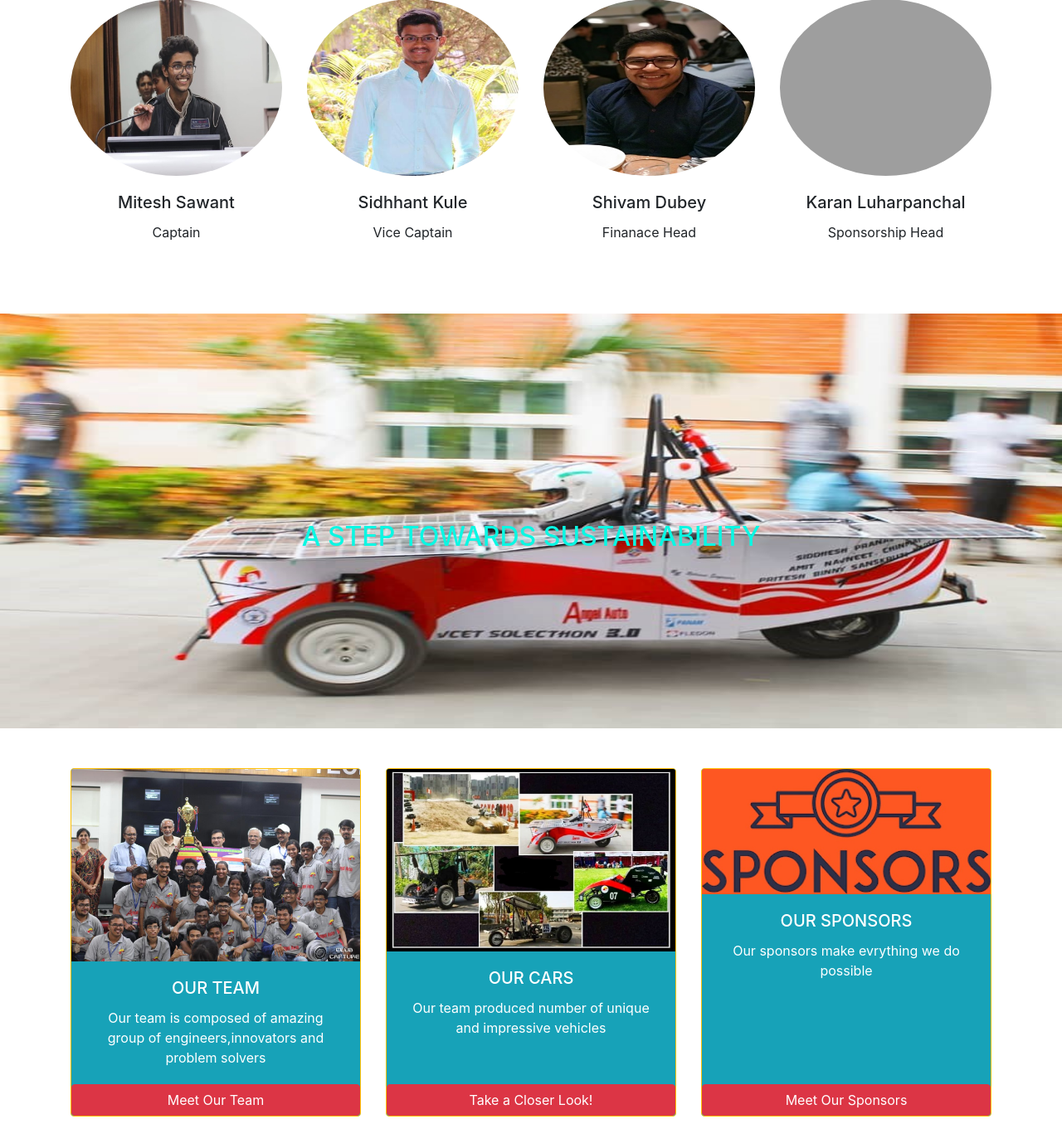
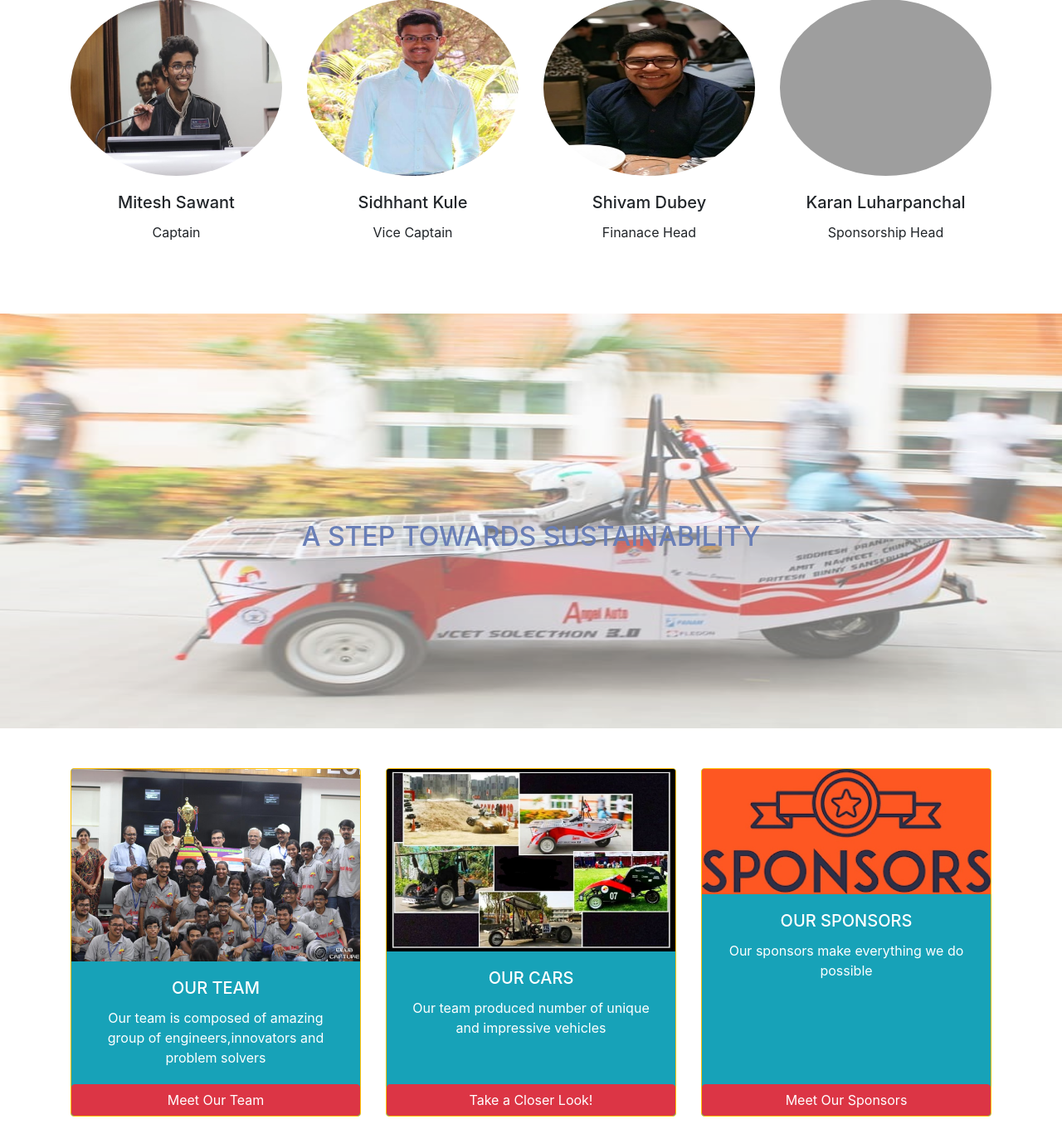
Before and after one commit to VCET-Driverless/SolecthonWebsite, a PHP site: page /index.html in a window 1280 px wide. Shown: the part 1041-2396 px from the top of the page at 83% size. Run offline with PHP 8.4, Linux system fonts and the light colour scheme; some libraries are stand-ins or nearby versions; grey boxes are pictures that could not be loaded.

Commit message:
make it better

```diff
--- a/css/main.css
+++ b/css/main.css
@@ -333,6 +333,7 @@ nav .active {
     width: 100%;
     height: 10%;
 
+
 }
 
 .parallax{
@@ -340,7 +341,7 @@ nav .active {
     height: 500px;
     background-image: url("../images/running-car2.jpg");
     background-size: 100% 100%;
-
+    opacity: 0.6;
     background-attachment: fixed;
 }
 
@@ -352,7 +353,7 @@ nav .active {
     width: 100%;
 
 
-    color: rgb(10, 247, 227);
+    color: rgb(7, 41, 134);
 
 
 }
--- a/index.html
+++ b/index.html
@@ -367,7 +367,7 @@ $(".navbar-toggler").click(function(){
         <img class="card-img-top img-fluid" src="images/cards/sponsors.jpg" alt="" height="">
         <div class="card-body">
           <h5 class="card-title">OUR SPONSORS</h5>
-          <p class="card-text">Our sponsors make evrything we do possible</p>
+          <p class="card-text">Our sponsors make everything we do possible</p>
         </div>
         <a href="sponsors.html" class="btn btn-danger ">Meet Our Sponsors</a>
       </div>
```
